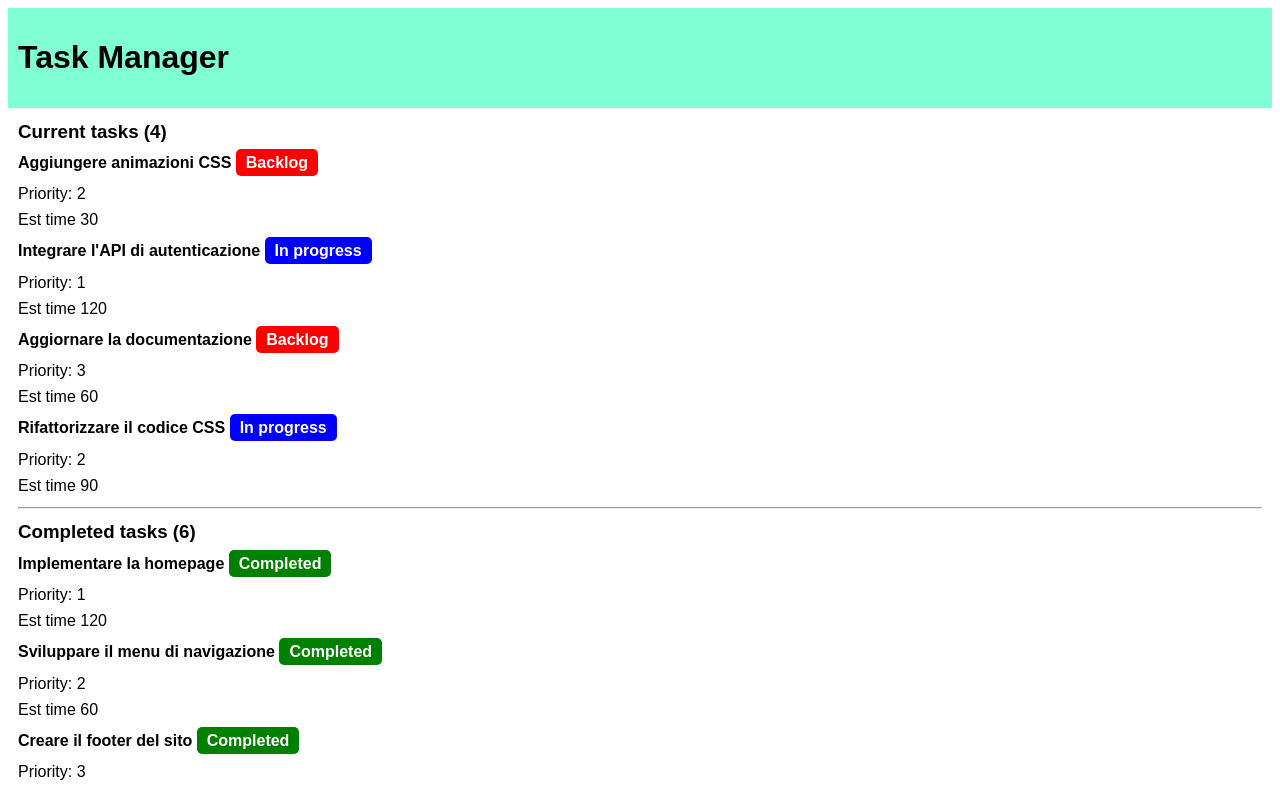
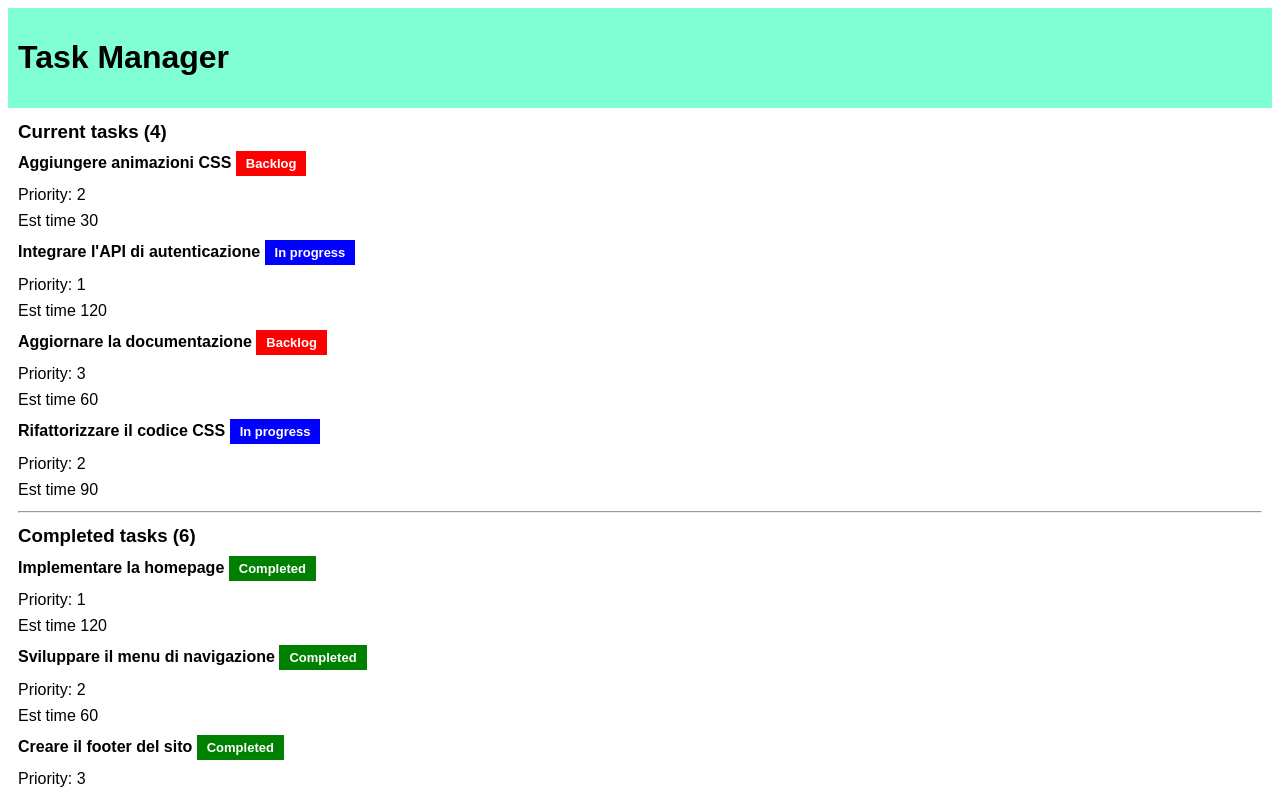
Before and after one commit to eleonoracappellesso/react-task-list, a React (Vite) app: page / in a window 1280 px wide. Shown: the top 789 px of the page. Built offline with nearby package versions, Linux system fonts and the light colour scheme.

Commit message:
modified index.css

```diff
--- a/components/TaskTag.jsx
+++ b/components/TaskTag.jsx
@@ -9,8 +9,7 @@ function TaskTag({ task }) {
                     backgroundColor: 'green',
                     color: 'white',
                     padding: '5px 10px',
-                    borderRadius: '5px',
-                    fontWeight: 'bold',
+                    fontWeight: 'light'
                 }}
             >
                 Completed
@@ -24,8 +23,7 @@ function TaskTag({ task }) {
                     backgroundColor: 'blue',
                     color: 'white',
                     padding: '5px 10px',
-                    borderRadius: '5px',
-                    fontWeight: 'bold',
+                    fontWeight: 'light'
                 }}
             >
                 In progress
@@ -39,8 +37,7 @@ function TaskTag({ task }) {
                     backgroundColor: 'red',
                     color: 'white',
                     padding: '5px 10px',
-                    borderRadius: '5px',
-                    fontWeight: 'bold',
+                    fontWeight: 'bold'
                 }}
             >
                 Backlog
@@ -54,8 +51,7 @@ function TaskTag({ task }) {
                     backgroundColor: 'grey',
                     color: 'white',
                     padding: '5px 10px',
-                    borderRadius: '5px',
-                    fontWeight: 'bold',
+                    fontWeight: 'bold'
                 }}
             >
                 Undefined State
--- a/src/index.css
+++ b/src/index.css
@@ -16,3 +16,7 @@ ul {
     list-style: none;
     padding-inline-start: 0px;
 }
+
+span {
+    font-size: small;
+}
```
